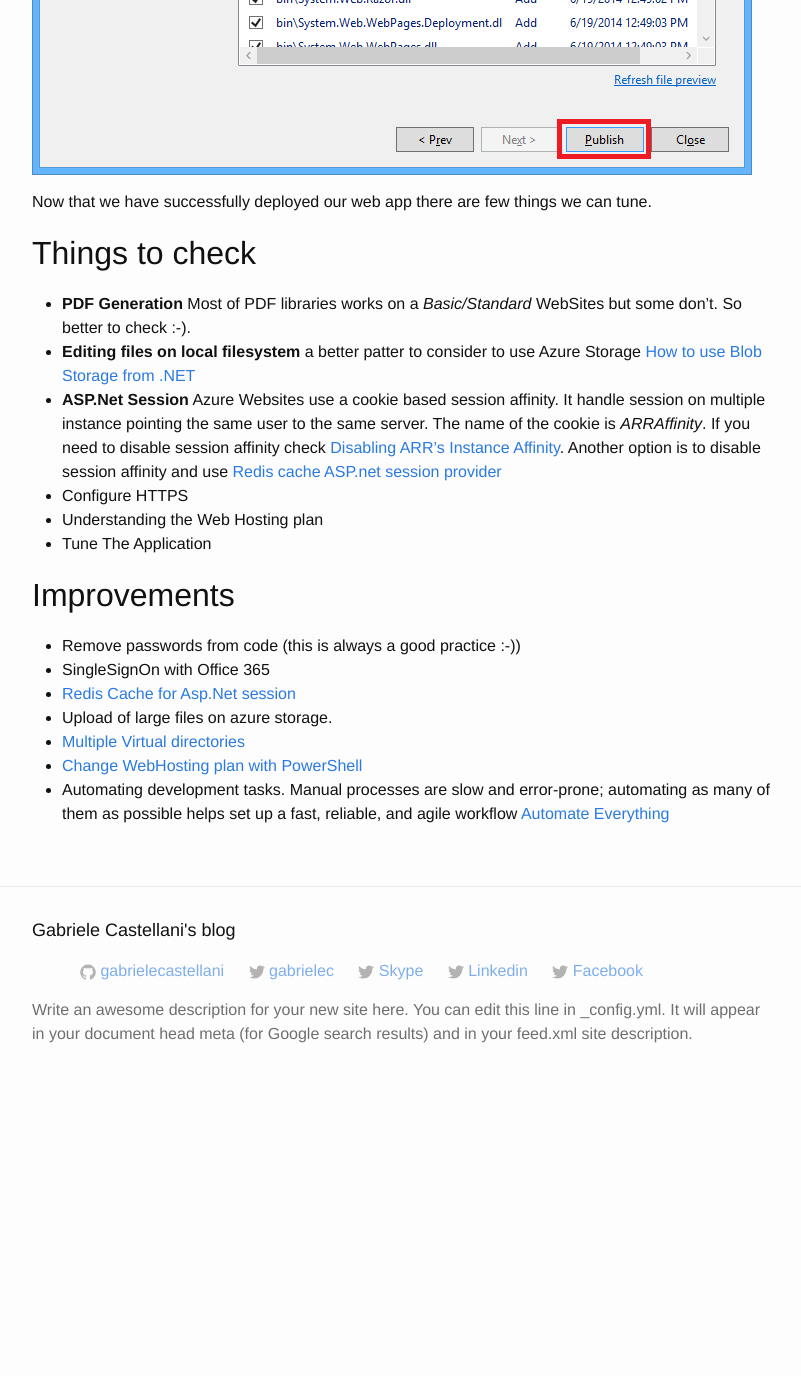
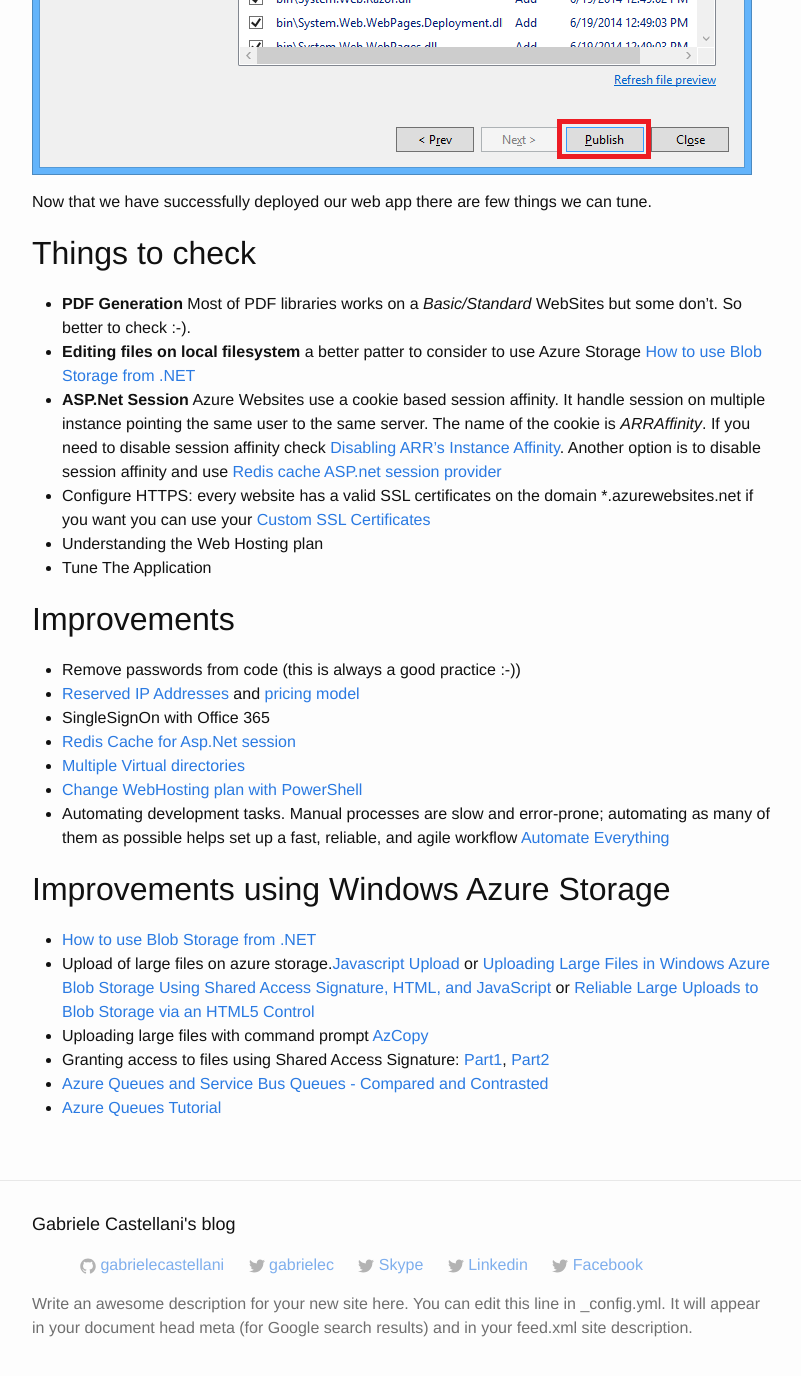
Before and after one commit to GabrieleCastellani/gabrielecastellani.github.io, a Jekyll site: the page built from MigrationGuide/2TWebsites.md, in a window 1280 px wide and 1400 px high, scrolled down 2231 px. Shown: the top 1376 px of the window, without its empty margins (238-1039 px from the left). Built offline with Jekyll 4.4.1, drawn with Linux system fonts in a browser that asks for light colours; Markdown is read by kramdown in place of the engine named in the settings; comment, search, counter and statistics services are not loaded; before the commit the page ends 3337 px from its top, so only the background shows below that; some of the changed text lies outside the part shown.

Commit message:
progress

```diff
--- a/MigrationGuide/2TWebsites.md
+++ b/MigrationGuide/2TWebsites.md
@@ -7,7 +7,7 @@
 #Migrating Front-end using Azure WebSites
 
 
-Let's first analyze some typical application patterns to see at high level if we can use WebSites.
+Let's first analyze some typical application patterns to see at high level if we can use Azure WebSites.
 
 
 -----
@@ -49,15 +49,26 @@
 - **PDF Generation** Most of PDF libraries works on a _Basic/Standard_ WebSites but some don't. So better to check :-).
 - **Editing files on local filesystem** a better patter to consider to use Azure Storage [How to use Blob Storage from .NET ](http://azure.microsoft.com/en-us/documentation/articles/storage-dotnet-how-to-use-blobs/)
 - **ASP.Net Session** Azure Websites use a cookie based session affinity. It handle session on multiple instance pointing the same user to the same server. The name of the cookie is *ARRAffinity*. If you need to disable session affinity check [Disabling ARR’s Instance Affinity](http://azure.microsoft.com/blog/2013/11/18/disabling-arrs-instance-affinity-in-windows-azure-web-sites/). Another option is to disable session affinity and use [Redis cache ASP.net session provider](http://azure.microsoft.com/it-it/documentation/articles/cache-dotnet-how-to-use-azure-redis-cache/#store-session)
-- Configure HTTPS
+- Configure HTTPS: every website has a valid SSL certificates on the domain *.azurewebsites.net if you want you can use your [Custom SSL Certificates](http://azure.microsoft.com/en-gb/documentation/articles/web-sites-configure-ssl-certificate/)
 - Understanding the Web Hosting plan
 - Tune The Application
 
 ##Improvements
 - Remove passwords from code (this is always a good practice :-))
+- [Reserved IP Addresses](https://msdn.microsoft.com/en-us/library/azure/dn690120.aspx) and [pricing model](http://azure.microsoft.com/en-us/pricing/details/ip-addresses/)
 - SingleSignOn with Office 365
 - [Redis Cache for Asp.Net session](http://azure.microsoft.com/it-it/documentation/articles/cache-dotnet-how-to-use-azure-redis-cache/#store-session)
-- Upload of large files on azure storage.
 - [Multiple Virtual directories](http://blogs.msdn.com/b/tomholl/archive/2014/09/22/deploying-multiple-virtual-directories-to-a-single-azure-website.aspx)
 - [Change WebHosting plan with PowerShell](http://stackoverflow.com/questions/24892220/change-azure-website-web-hosting-plan-mode-using-powershell)
 -  Automating development tasks. Manual processes are slow and error-prone; automating as many of them as possible helps set up a fast, reliable, and agile workflow [Automate Everything](http://www.asp.net/aspnet/overview/developing-apps-with-windows-azure/building-real-world-cloud-apps-with-windows-azure/automate-everything)
+
+
+
+##Improvements using Windows Azure Storage
+
+- [How to use Blob Storage from .NET](http://azure.microsoft.com/en-us/documentation/articles/storage-dotnet-how-to-use-blobs/)
+- Upload of large files on azure storage.[Javascript Upload](http://blogs.msdn.com/b/windowsazurestorage/archive/2014/02/03/windows-azure-storage-introducing-cors.aspx) or [Uploading Large Files in Windows Azure Blob Storage Using Shared Access Signature, HTML, and JavaScript ](http://gauravmantri.com/2013/02/16/uploading-large-files-in-windows-azure-blob-storage-using-shared-access-signature-html-and-javascript/ ) or [Reliable Large Uploads to Blob Storage via an HTML5 Control](https://msdn.microsoft.com/en-us/library/azure/hh824678.aspx)
+- Uploading large files with command prompt [AzCopy](http://blogs.msdn.com/b/windowsazurestorage/archive/2014/10/29/azcopy-announcing-general-availability-of-azcopy-3-0-plus-preview-release-of-azcopy-4-0-with-table-and-file-support.aspx)
+- Granting access to files using Shared Access Signature: [Part1](http://azure.microsoft.com/en-gb/documentation/articles/storage-dotnet-shared-access-signature-part-1/), [Part2](http://azure.microsoft.com/en-gb/documentation/articles/storage-dotnet-shared-access-signature-part-2/)
+- [Azure Queues and Service Bus Queues - Compared and Contrasted](http://msdn.microsoft.com/en-us/library/hh767287\(VS.103\).aspx)
+- [Azure Queues Tutorial](http://azure.microsoft.com/en-us/documentation/articles/storage-dotnet-how-to-use-queues/)
```
Also changed, not shown: MigrationGuide/2TCS.md (+24 -1 lines), MigrationGuide/2TServices.md (+8 -0 lines).
